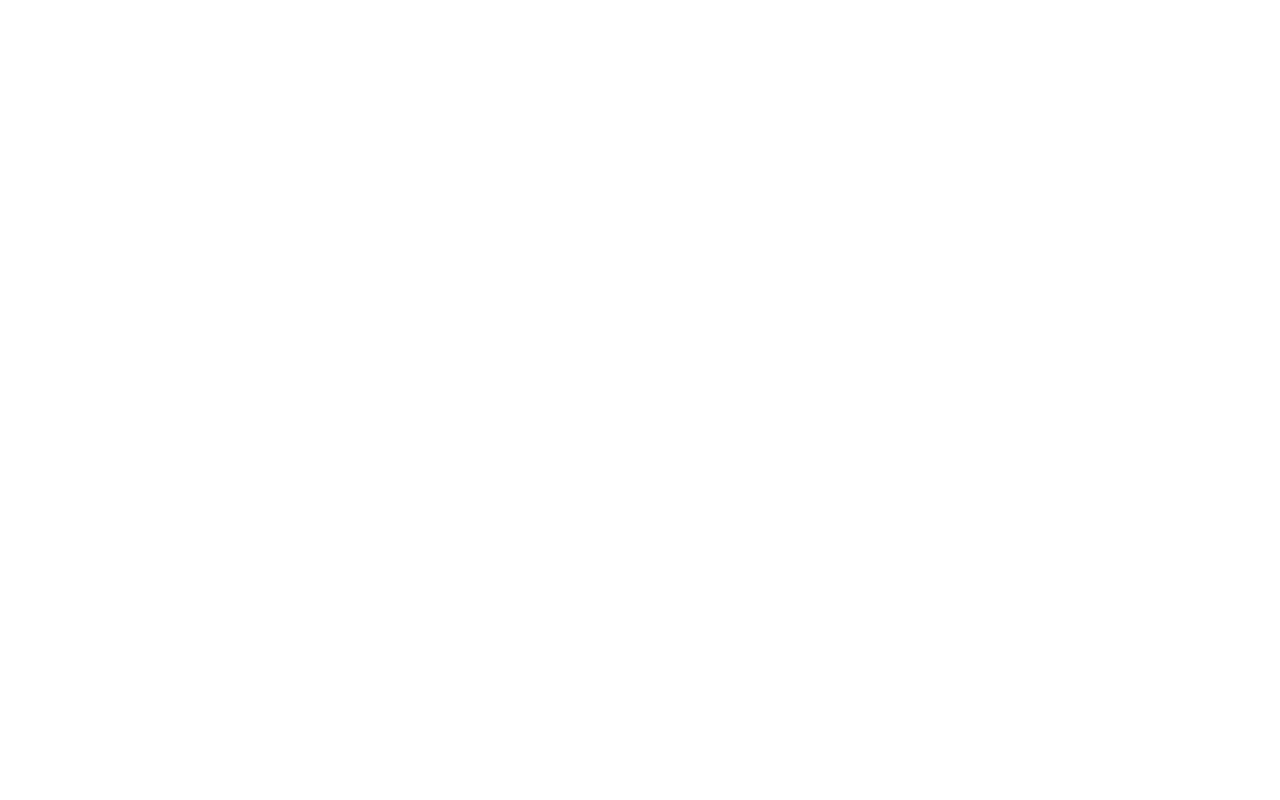
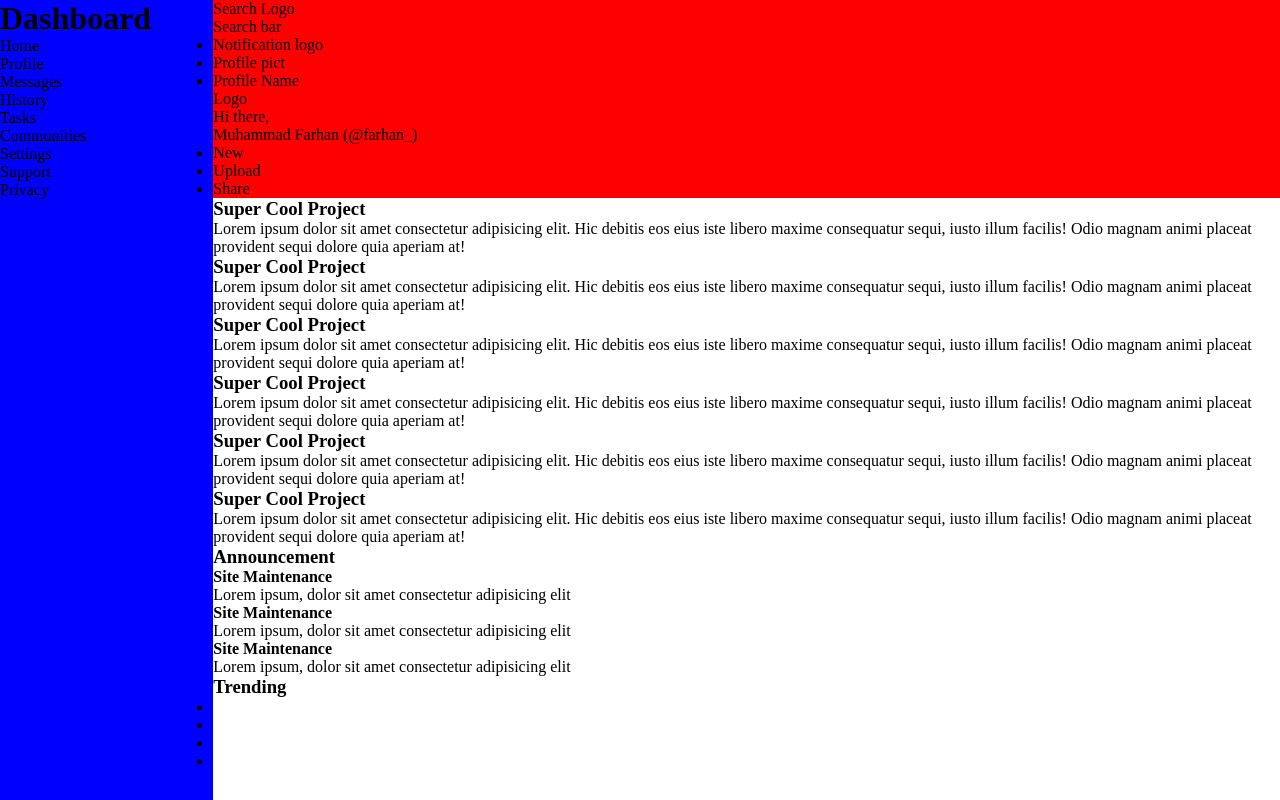
Before and after one commit to Etativel/odin-dashboard, a plain HTML site: page index.html in a window 1280 px wide. Drawn offline with Linux system fonts and the light colour scheme.

Commit message:
html structure and basic grid styling

```diff
--- a/index.html
+++ b/index.html
@@ -7,6 +7,122 @@
     <link rel="stylesheet" href="style.css">
 </head>
 <body>
+    <div class="container">
+        <div class="sidebar">
+            <div class="dboard-logo">
+                <h1>Dashboard</h1>
+            </div>
+            <div class="dboard-content">
+                <div>Home</div>
+                <div>Profile</div>
+                <div>Messages</div>
+                <div>History</div>
+                <div>Tasks</div>
+                <div>Communities</div>
+            </div>
+            <div class="dboard-settings">
+                <div>Settings</div>
+                <div>Support</div>
+                <div>Privacy</div>
+            </div>
+        </div>
+        <div class="header">
+            <div class="search-bar">
+                <p>Search Logo</p>
+                <div>
+                    Search bar
+                </div>
+                <ul>
+                    <li>Notification logo</li>
+                    <li>Profile pict</li>
+                    <li>Profile Name</li>
+                </ul>
+            </div>
+            <div class="profile">
+                <p>Logo</p>
+                <div>
+                    <div>Hi there,</div>
+                    <div>Muhammad Farhan (@farhan_)</div>
+                </div>
+                <ul>
+                    <li>New</li>
+                    <li>Upload</li>
+                    <li>Share</li>
+                </ul>
+            </div>
+        </div>
+        <div class="content">
+            <div class="article">
+                <div>
+                    <h3>Super Cool Project</h3>
+                    <p>Lorem ipsum dolor sit amet consectetur adipisicing elit. Hic debitis eos eius iste libero maxime consequatur sequi, iusto illum facilis! Odio magnam animi placeat provident sequi dolore quia aperiam at!</p>
+                </div>
+                <div>
+                    <h3>Super Cool Project</h3>
+                    <p>Lorem ipsum dolor sit amet consectetur adipisicing elit. Hic debitis eos eius iste libero maxime consequatur sequi, iusto illum facilis! Odio magnam animi placeat provident sequi dolore quia aperiam at!</p>
+                </div>
+                <div>
+                    <h3>Super Cool Project</h3>
+                    <p>Lorem ipsum dolor sit amet consectetur adipisicing elit. Hic debitis eos eius iste libero maxime consequatur sequi, iusto illum facilis! Odio magnam animi placeat provident sequi dolore quia aperiam at!</p>
+                </div>
+                <div>
+                    <h3>Super Cool Project</h3>
+                    <p>Lorem ipsum dolor sit amet consectetur adipisicing elit. Hic debitis eos eius iste libero maxime consequatur sequi, iusto illum facilis! Odio magnam animi placeat provident sequi dolore quia aperiam at!</p>
+                </div>
+                <div>
+                    <h3>Super Cool Project</h3>
+                    <p>Lorem ipsum dolor sit amet consectetur adipisicing elit. Hic debitis eos eius iste libero maxime consequatur sequi, iusto illum facilis! Odio magnam animi placeat provident sequi dolore quia aperiam at!</p>
+                </div>
+                <div>
+                    <h3>Super Cool Project</h3>
+                    <p>Lorem ipsum dolor sit amet consectetur adipisicing elit. Hic debitis eos eius iste libero maxime consequatur sequi, iusto illum facilis! Odio magnam animi placeat provident sequi dolore quia aperiam at!</p>
+                </div>
+            </div>
+            <div class="information">
+                <div class="announcement">
+                    <h3>Announcement</h3>
+                    <div class="announcement-content">
+                        <div>
+                            <h4>
+                                Site Maintenance
+                            </h4>
+                            <p>
+                                Lorem ipsum, dolor sit amet consectetur adipisicing elit
+                            </p>
+                        </div>
+                        <div>
+                            <h4>
+                                Site Maintenance
+                            </h4>
+                            <p>
+                                Lorem ipsum, dolor sit amet consectetur adipisicing elit
+                            </p>
+                        </div>
+                        <div>
+                            <h4>
+                                Site Maintenance
+                            </h4>
+                            <p>
+                                Lorem ipsum, dolor sit amet consectetur adipisicing elit
+                            </p>
+                        </div>
+                    </div>
+                </div>
+                <div class="trending">
+                    <h3>
+                        Trending
+                    </h3>
+                    <ul>
+                        <li>
 
+                        </li>
+                        <li></li>
+                        <li></li>
+                        <li></li>
+                    </ul>
+                </div>
+            </div>
+        </div>
+    </div>
 </body>
 </html>
--- a/style.css
+++ b/style.css
@@ -0,0 +1,26 @@
+* {
+    padding: 0px;
+    margin: 0px;
+    box-sizing: border-box;
+}
+
+.container {
+    display: grid;
+    grid-template-columns: 1fr 5fr;
+    grid-template-rows: 1fr 4fr;
+
+    height: 100vh;
+    width: 100vw;
+}
+
+.sidebar {
+    grid-column: 1;
+    grid-row: 1/4;
+    background-color: blue;
+}
+
+.header {
+    grid-column: 2/4;
+    grid-row: 1;
+    background-color: red;
+}
```
